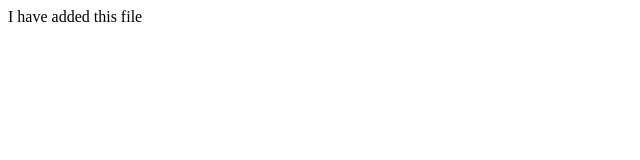
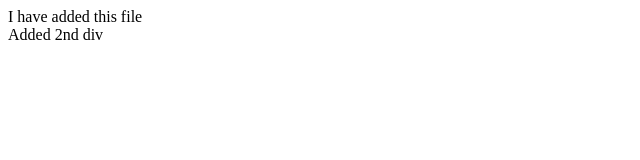
Before and after one commit to chandubharat/TEST, a plain HTML site: page index.html in a window 1280 px wide. Shown: the full height of the page, 0-640 px from the left. Drawn offline with Linux system fonts and the light colour scheme.

Commit message:
Initial commit

```diff
--- a/index.html
+++ b/index.html
@@ -1 +1,2 @@
 <div>I have added this file</div>
+<div>Added 2nd div</div>
```
Also changed, not shown: 1 other file.
